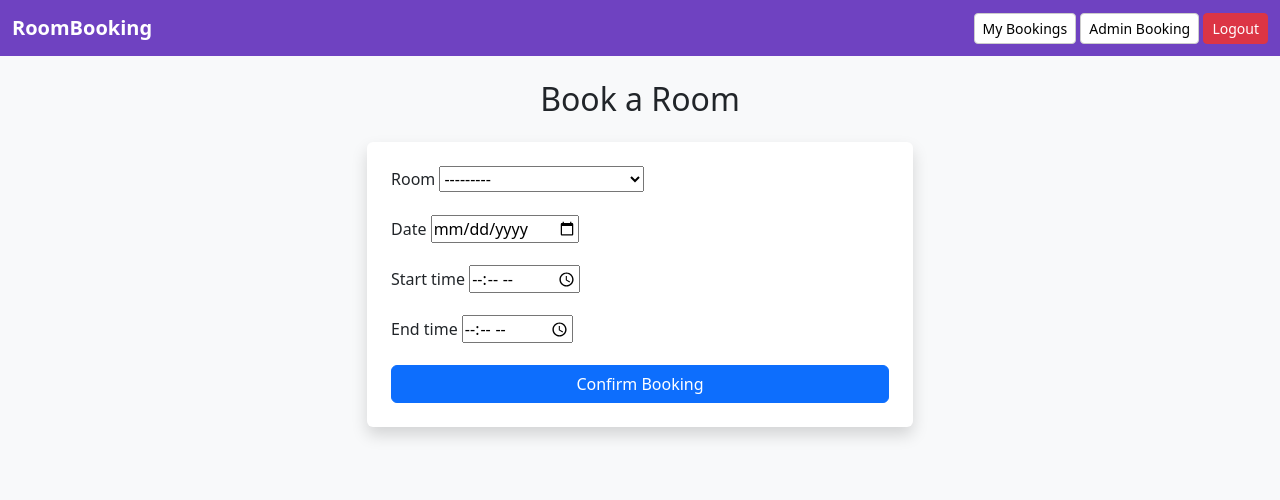
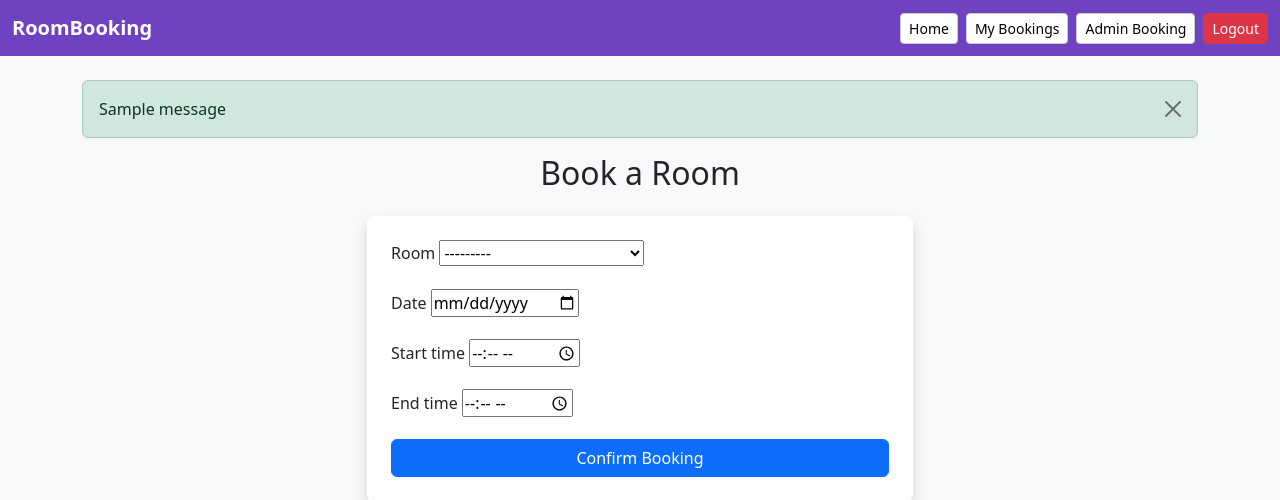
Before and after one commit to RiyaaVishnoi/conference-booking, a Django app: page /book/ in a window 1280 px wide. Shown: the top 500 px of the page. Run offline with Django 4.2, Linux system fonts and the light colour scheme; a user stored in the database is signed in; data comes from the database, SQL or seed files in the repository; one stand-in notice (Sample message) is shown.

Commit message:
Added flash notifications and updated base layout

```diff
--- a/rooms/templates/base.html
+++ b/rooms/templates/base.html
@@ -23,13 +23,14 @@
         font-weight: bold;
     }
     </style>
-
 </head>
 <body>
+
 <nav class="navbar navbar-expand-lg mb-4">
     <div class="container-fluid">
         <a class="navbar-brand" href="{% url 'room_list' %}">RoomBooking</a>
-        <div>
+        <div class="d-flex gap-2">
+            <a class="btn btn-light btn-sm" href="{% url 'room_list' %}">Home</a>
             {% if user.is_authenticated %}
                 <a class="btn btn-light btn-sm" href="{% url 'my_bookings' %}">My Bookings</a>
                 {% if user.is_staff %}
@@ -45,7 +46,22 @@
 </nav>
 
 <div class="container">
+    {% if messages %}
+      <div class="mt-2">
+        {% for message in messages %}
+          <div class="alert alert-{{ message.tags }} alert-dismissible fade show" role="alert">
+            {{ message }}
+            <button type="button" class="btn-close" data-bs-dismiss="alert" aria-label="Close"></button>
+          </div>
+        {% endfor %}
+      </div>
+    {% endif %}
+
     {% block content %}{% endblock %}
 </div>
+
+<!-- Bootstrap JS for dismissing alerts -->
+<script src="https://cdn.jsdelivr.net/npm/bootstrap@5.3.3/dist/js/bootstrap.bundle.min.js"></script>
+
 </body>
 </html>
--- a/rooms/views.py
+++ b/rooms/views.py
@@ -1,18 +1,18 @@
-from django.shortcuts import render
-from .models import Room
+from django.shortcuts import render, redirect, get_object_or_404
 from django.contrib.auth.decorators import login_required
-from django.shortcuts import render, redirect
-from .forms import BookingForm
+from django.contrib.admin.views.decorators import staff_member_required
 from django.contrib.auth.forms import UserCreationForm
 from django.contrib.auth import login
-from .models import Booking
-from django.shortcuts import get_object_or_404
+from django.contrib.auth.models import User
+from django.contrib import messages
+
+from .models import Room, Booking
+from .forms import BookingForm
 
 # get all rooms from db and pass them to room list
 def room_list(request):
     rooms = Room.objects.all()
     return render(request, 'rooms/room_list.html', {'rooms': rooms})
-
 
 @login_required
 def book_room(request):
@@ -22,6 +22,10 @@
             booking = form.save(commit=False)
             booking.user = request.user
             booking.save()
+            messages.success(
+                request,
+                f"Booking confirmed for {booking.room.name} on {booking.date} at {booking.start_time}."
+            )
             return redirect('room_list')  # go back to rooms page
     else:
         form = BookingForm()
@@ -34,38 +38,36 @@
         if form.is_valid():
             user = form.save()
             login(request, user)  # log them in after signup
+            messages.success(request, "Account created successfully! Welcome.")
             return redirect('room_list')
     else:
         form = UserCreationForm()
     return render(request, 'rooms/register.html', {'form': form})
-
 
 @login_required
 def my_bookings(request):
     bookings = Booking.objects.filter(user=request.user)
     return render(request, 'rooms/my_bookings.html', {'bookings': bookings})
 
-# these ensure user can only change their bookings
+# ensure user can only change their bookings
 @login_required
 def edit_booking(request, booking_id):
     booking = get_object_or_404(Booking, id=booking_id, user=request.user)
     form = BookingForm(request.POST or None, instance=booking)
     if form.is_valid():
         form.save()
+        messages.info(request, "Booking updated successfully.")
         return redirect('my_bookings')
     return render(request, 'rooms/edit_booking.html', {'form': form})
-
 
 @login_required
 def cancel_booking(request, booking_id):
     booking = get_object_or_404(Booking, id=booking_id, user=request.user)
     if request.method == 'POST':
         booking.delete()
+        messages.error(request, "Booking cancelled.")
         return redirect('my_bookings')
     return render(request, 'rooms/confirm_cancel.html', {'booking': booking})
-
-from django.contrib.admin.views.decorators import staff_member_required
-from django.contrib.auth.models import User
 
 @staff_member_required
 def admin_book_room(request):
@@ -76,6 +78,7 @@
             booking = form.save(commit=False)
             booking.user = User.objects.get(id=user_id)
             booking.save()
+            messages.success(request, f"Booking made on behalf of {booking.user.username}.")
             return redirect('room_list')
     else:
         form = BookingForm()
```
